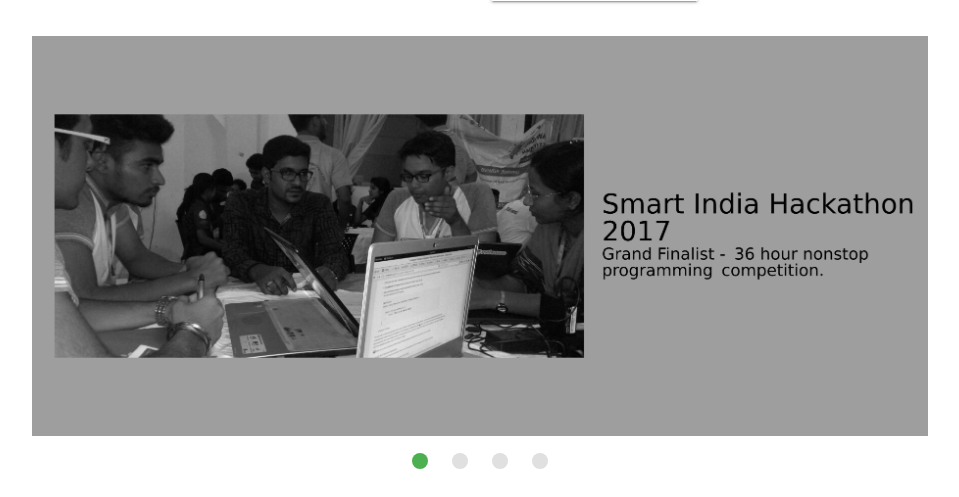
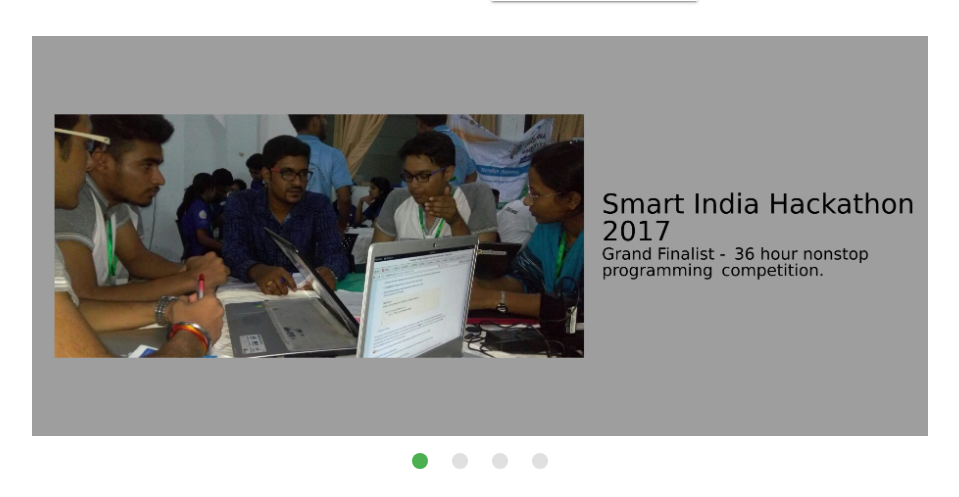
Before and after one commit to 5hirish/django_5hirish, a Django app: page /me/ in a window 1280 px wide. Shown: the part 2951-3448 px from the top of the page, without its empty margins (160-1119 px from the left). Run offline with Django 3.2, Linux system fonts and the light colour scheme; some libraries are stand-ins or nearby versions.

Commit message:
Removed grayscale

```diff
--- a/me/templates/resume.html
+++ b/me/templates/resume.html
@@ -300,16 +300,16 @@
         <div class="slider">
             <ul class="slides">
                 <li>
-                    <img class="slider-img" src="{% get_static_prefix %}img/achi_1.png">
+                    <img src="{% get_static_prefix %}img/achi_1.png">
                 </li>
                 <li>
-                    <img class="slider-img" src="{% get_static_prefix %}img/achi_2.png">
+                    <img src="{% get_static_prefix %}img/achi_2.png">
                 </li>
                 <li>
-                    <img class="slider-img" src="{% get_static_prefix %}img/achi_3.png">
+                    <img src="{% get_static_prefix %}img/achi_3.png">
                 </li>
                 <li>
-                    <img class="slider-img" src="{% get_static_prefix %}img/achi_3.png">
+                    <img src="{% get_static_prefix %}img/achi_4.png">
                 </li>
             </ul>
         </div>
--- a/static/css/style.css
+++ b/static/css/style.css
@@ -47,11 +47,6 @@ h3.card-subtitle {
   font-family: 'Montserrat', sans-serif;
 }
 
-img.slider-img {
-    -webkit-filter: grayscale(100%); /* Safari 6.0 - 9.0 */
-    filter: grayscale(100%);
-}
-
 @media only screen and (max-width : 992px) {
   .section {
     position: absolute;
```
